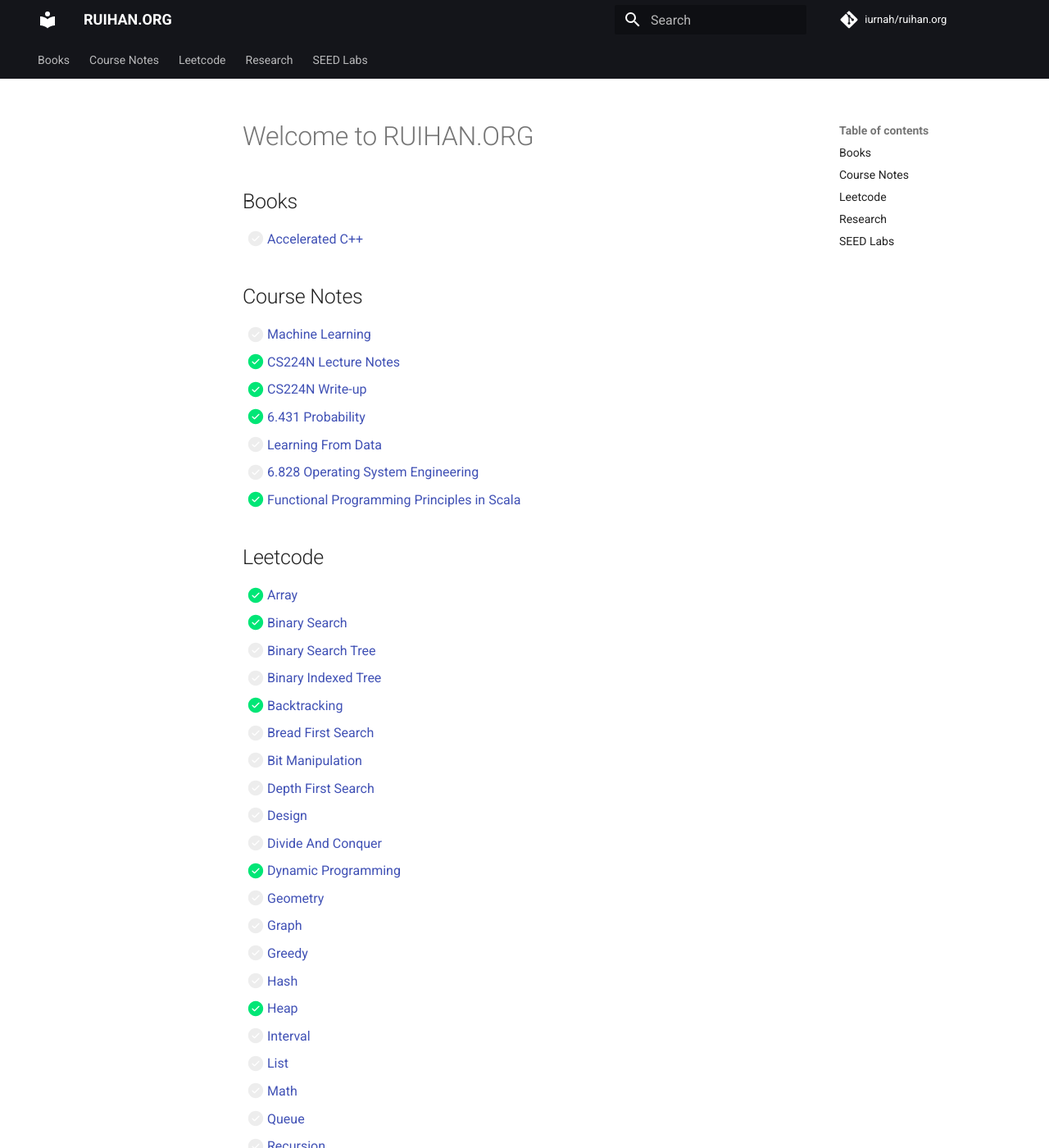
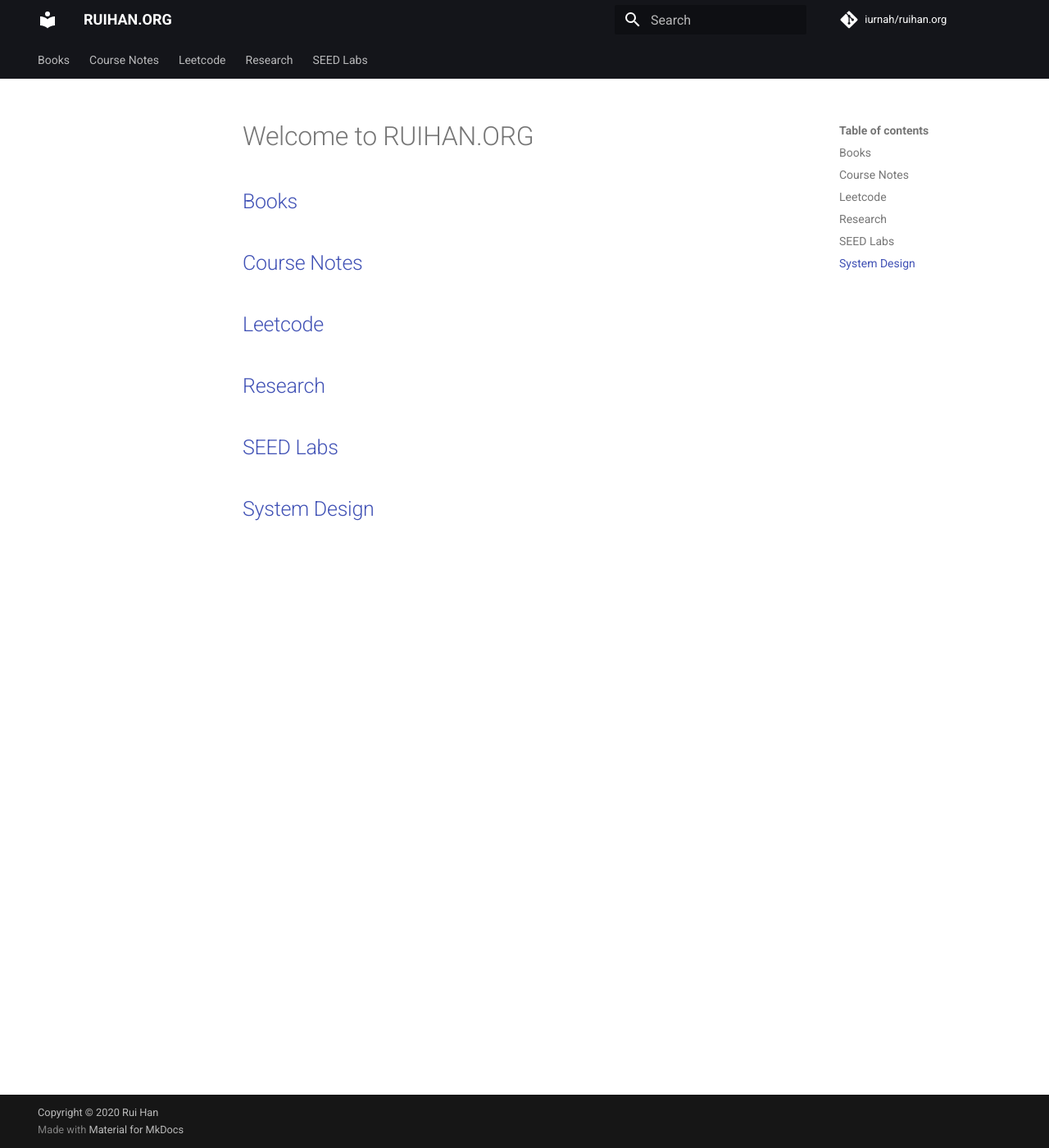
Before and after one commit to iurnah/ruihan.org, an MkDocs documentation site: the page built from docs/index.md, in a window 1280 px wide and 1400 px high. Shown: the whole window at 82% size. Built offline with MkDocs 1.6.1 and Material for MkDocs 9.7.7, drawn with Linux system fonts in a browser that asks for light colours; comment, search, counter and statistics services are not loaded; some of the changed text lies outside the part shown.

Commit message:
moved the table of content (index) from main page to the individual category

```diff
--- a/docs/index.md
+++ b/docs/index.md
@@ -1,58 +1,13 @@
 # Welcome to RUIHAN.ORG
 
-## Books
+## [Books](./books/index.md)
 
-* [ ] [Accelerated C++](./books/accelerated-cpp/notes.md)
+## [Course Notes](./courses/index.md)
 
-## Course Notes
+## [Leetcode](./leetcode/index.md)
 
-* [ ] [Machine Learning](./courses/machine-learning/notes.md)
-* [x] [CS224N Lecture Notes](./courses/cs224n/lec-notes.md)
-* [x] [CS224N Write-up](./courses/cs224n/write-up.md)
-* [x] [6.431 Probability](./courses/6.431-probability/notes.md)
-* [ ] [Learning From Data](./courses/learning-from-data/notes.md)
-* [ ] [6.828 Operating System Engineering](./courses/6.828-os/notes.md)
-* [x] [Functional Programming Principles in Scala](./courses/func-prog-in-scala/notes.md)
+## [Research](./research/index.md)
 
-## Leetcode
+## [SEED Labs](./seedlabs/index.md)
 
-* [x] [Array](./leetcode/array/notes.md)
-* [x] [Binary Search](./leetcode/binary-search/notes.md)
-* [ ] [Binary Search Tree](./leetcode/binary-search-tree/notes.md)
-* [ ] [Binary Indexed Tree](./leetcode/binary-indexed-tree/notes.md)
-* [x] [Backtracking](./leetcode/backtracking/notes.md)
-* [ ] [Bread First Search](./leetcode/bread-first-search/notes.md)
-* [ ] [Bit Manipulation](./leetcode/bit-manipulation/notes.md)
-* [ ] [Depth First Search](./leetcode/depth-first-search/notes.md)
-* [ ] [Design](./leetcode/design/notes.md)
-* [ ] [Divide And Conquer](./leetcode/divide-and-conquer/notes.md)
-* [x] [Dynamic Programming](./leetcode/dynamic-programming/notes.md)
-* [ ] [Geometry](./leetcode/geometry/notes.md)
-* [ ] [Graph](./leetcode/graph/notes.md)
-* [ ] [Greedy](./leetcode/greedy/notes.md)
-* [ ] [Hash](./leetcode/hash/notes.md)
-* [x] [Heap](/leetcode/heap/notes.md)
-* [ ] [Interval](./leetcode/interval/notes.md)
-* [ ] [List](./leetcode/list/notes.md)
-* [ ] [Math](./leetcode/math/notes.md)
-* [ ] [Queue](./leetcode/queue/notes.md)
-* [ ] [Recursion](./leetcode/recursion/notes.md)
-* [ ] [Reservoir Sampling](./leetcode/reservior-sampling/notes.md)
-* [ ] [Segment Tree](./leetcode/segment-tree/notes.md)
-* [ ] [Sort](./leetcode/sort/notes.md)
-* [ ] [Stack](./leetcode/stack/notes.md)
-* [x] [String](./leetcode/string/notes.md)
-* [ ] [Topological Sort](./leetcode/topological-sort/notes.md)
-* [ ] [Tree](./leetcode/tree/notes.md)
-* [ ] [Trie](./leetcode/trie/notes.md)
-* [ ] [Two Pointers](./leetcode/two-pointers/notes.md)
-* [x] [Union Find](./leetcode/union-find/notes.md)
-
-## Research
-
-* [x] [Coalition Game](./research/coalition-game/notes.md)
-* [x] [Contextual Multi-Armed Bandit](./research/contextual-bandit/notes.md)
-
-## SEED Labs
-
-* [x] [Public-Key Cryptography and PKI](./seedlabs/public-key-cryptography-and-pki/notes.md)
+## [System Design](./system-design/index.md)
```
Also changed, not shown: docs/books/index.md (added, +3 -0 lines), docs/courses/index.md (added, +20 -0 lines), docs/leetcode/index.md (added, +33 -0 lines), docs/research/index.md (added, +4 -0 lines), docs/seedlabs/index.md (added, +4 -0 lines).
